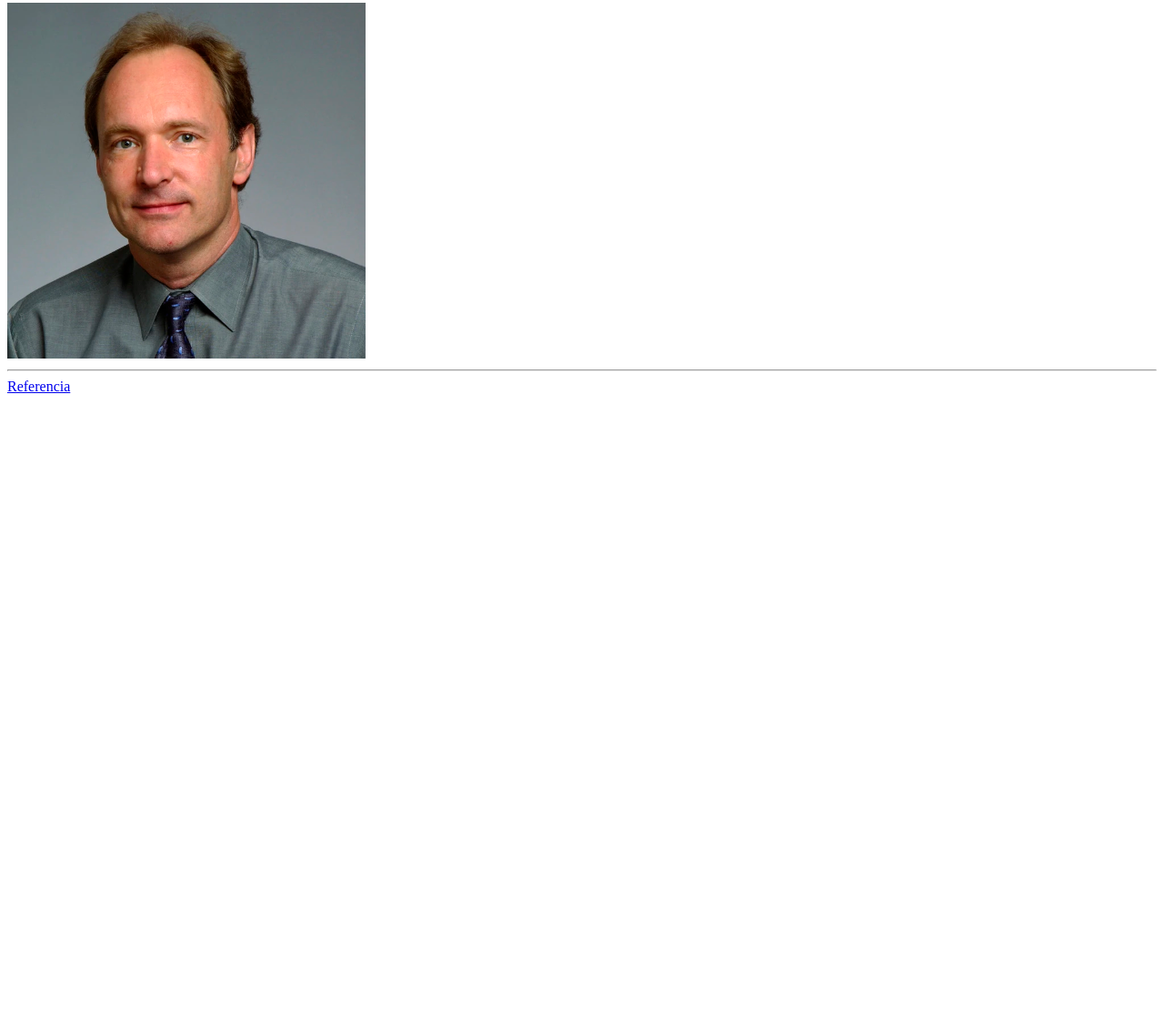
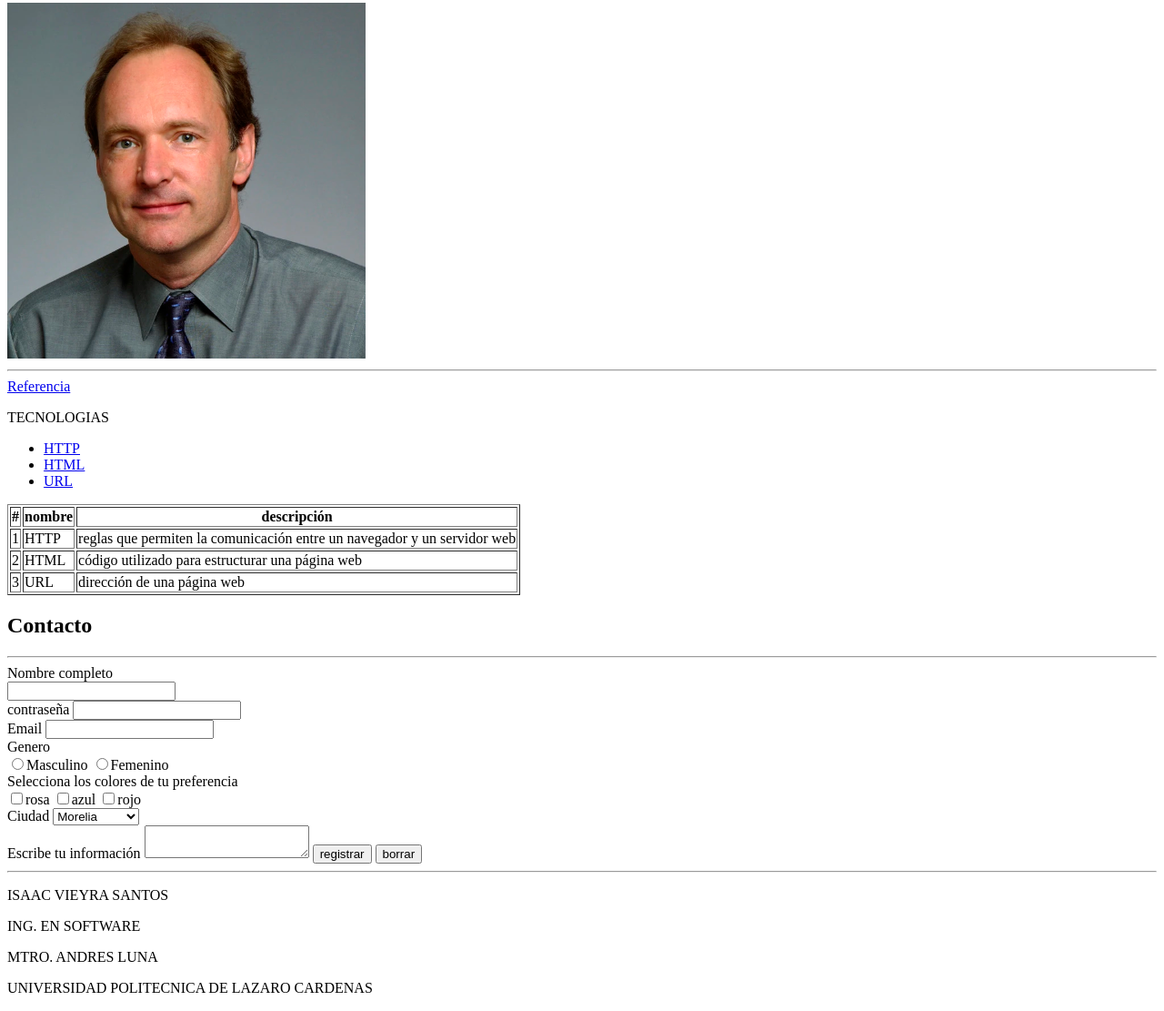
Before and after one commit to isaacvieyrasantos04/html-projects-Isaac-Vieyra-Santos-, a plain HTML site: page html projects (Isaac Vieyra Santos)/tim_bio.html in a window 1280 px wide. Shown: the part 427-1538 px from the top of the page at 91% size. Before the commit the page ends 869 px from the top, so only its background shows below. Drawn offline with Linux system fonts and the light colour scheme.

Commit message:
Add files via upload

```diff
--- a/html projects (Isaac Vieyra Santos)/tim_bio.html
+++ b/html projects (Isaac Vieyra Santos)/tim_bio.html
@@ -19,5 +19,92 @@
         <img src="timm.PNG" alt="fotografia de Tim Berners-Lee">
         <hr>
         <a href="https://es.m.wikipedia.org/wiki/Tim_Berners-Lee" target="_blank">Referencia</a>
+
+        <p>TECNOLOGIAS</p>
+        <div id="tecnologias">
+            <ul>
+                <li><a href="https://www.cloudflare.com/learning/ddos/glossary/hypertext-transfer-protocol-http/#:~:text=The%20Hypertext%20Transfer%20Protocol%20(HTTP,load%20webpages%20using%20hypertext%20links." target="_blank">HTTP</a></li>
+                <li><a href="https://www.theserverside.com/definition/HTML-Hypertext-Markup-Language#:~:text=HTML%20(Hypertext%20Markup%20Language)%20is,of%20multimedia%20on%20a%20webpage." target="_blank">HTML</a></li>
+                <li><a href="https://www.techtarget.com/searchnetworking/definition/URL#:~:text=A%20URL%20(Uniform%20Resource%20Locator%2C%20also%20called%20a%20web%20address,a%20resource%20on%20the%20internet." target="_blank">URL</a></li>
+            </ul>
+        </div>
+
+
+        <table border="1">
+            <tr>
+                <th>#</th>
+                <th>nombre</th>
+                <th>descripción</th>
+            </tr>
+            <tr>
+                <td>1</td>
+                <td>HTTP</td>
+                <td>reglas que permiten la comunicación entre un navegador y un servidor web</td>
+            </tr>
+            <tr>
+                <td>2</td>
+                <td>HTML</td>
+                <td>código utilizado para estructurar una página web</td>
+            </tr>
+            <tr>
+                <td>3</td>
+                <td>URL</td>
+                <td>dirección de una página web</td>
+            </tr>
+        </table>
+
+
+        <h2>Contacto</h2>
+        <hr>
+
+
+        <form action="">
+            <label for="nombre">Nombre completo</label>
+            <br>
+            <input type="text" name="nombre" id="nombre">
+            <br>
+            <label for="contraseña">contraseña</label>
+
+            <input type="password" name="contraseña" id="contraseña" required>
+            <br>
+            <laber for="correo">Email</laber>
+            <input type="email" name="correo" id="correo">
+            <br>
+            <label for="genero">Genero</label><br>
+            <input type="radio" name="genero" id="genero">Masculino
+            <input type="radio" name="genero" id="genero">Femenino
+            <br>
+            <label for="colores">Selecciona los colores de tu preferencia</label><br>
+            <input type="checkbox" name="colores" id="colores">rosa
+            <input type="checkbox" name="colores" id="colores">azul
+            <input type="checkbox" name="colores" id="colores">rojo
+
+            <br>
+            <label for="ciudad">Ciudad</label>
+            <select name="ciudad" id="ciudad">
+                <option value="lzc">Lázaro C.</option>
+                <option valie="mrl" selected>Morelia</option>
+                <option valie="mex">Mexico</option>
+                <option valie="gdl">Guadalajara</option>
+
+            </select>
+
+            <br>
+
+            <label for="info">Escribe tu información</label>
+            <textarea name="info" id="info"></textarea>
+
+            <input type="submit" value="registrar">
+            <input type="reset" value="borrar">
+
+        </form>
+        <hr>
+        <footer>
+            <p>ISAAC VIEYRA SANTOS</p>
+            <p>ING. EN SOFTWARE</p>
+            <P>MTRO. ANDRES LUNA</P>
+            <P>UNIVERSIDAD POLITECNICA DE LAZARO CARDENAS</P>
+        </footer>
+
 </body>
 </html>
```
Also changed, not shown: html projects (Isaac Vieyra Santos)/timbio_2.html (added, +120 -0 lines).
